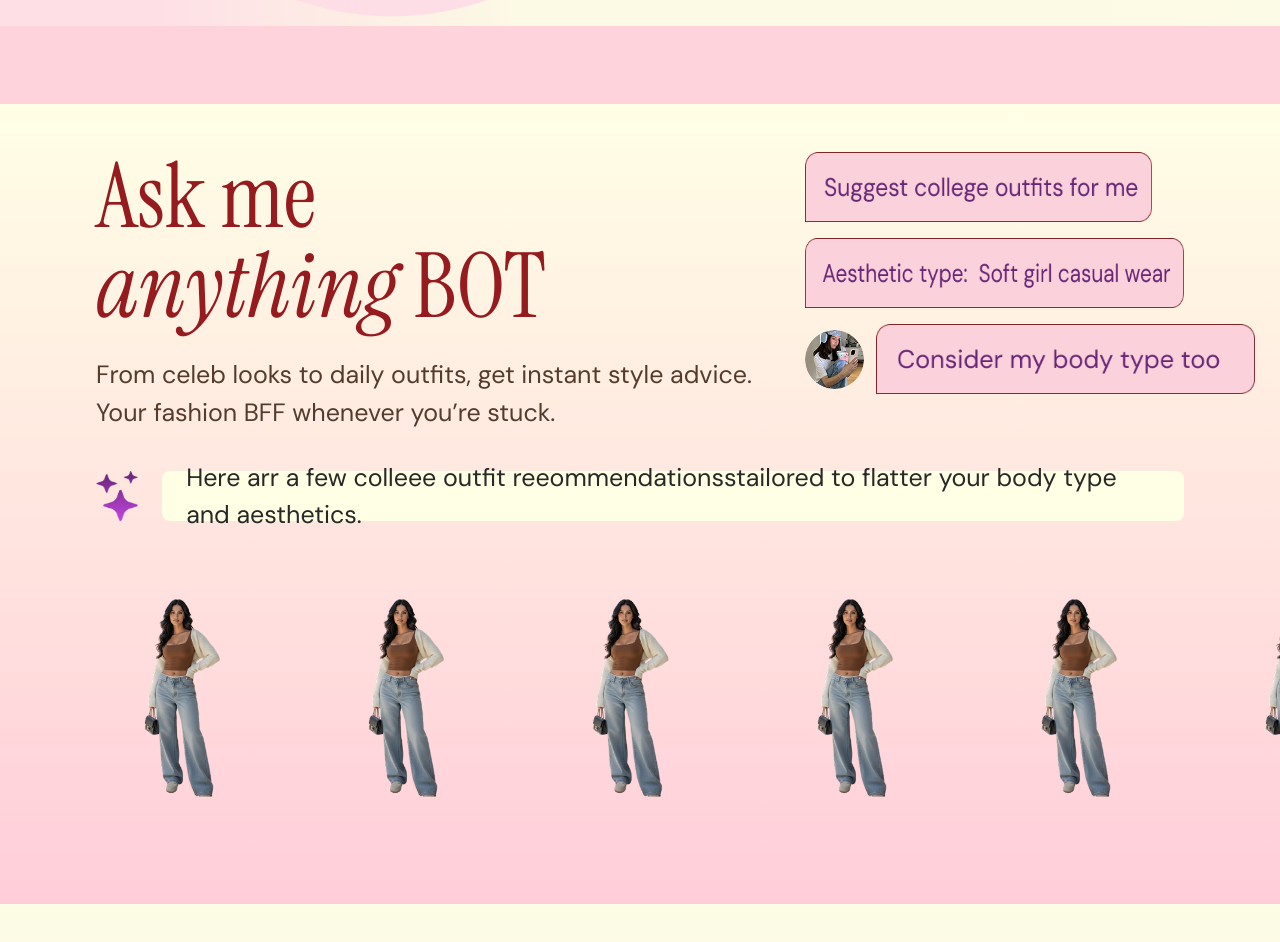
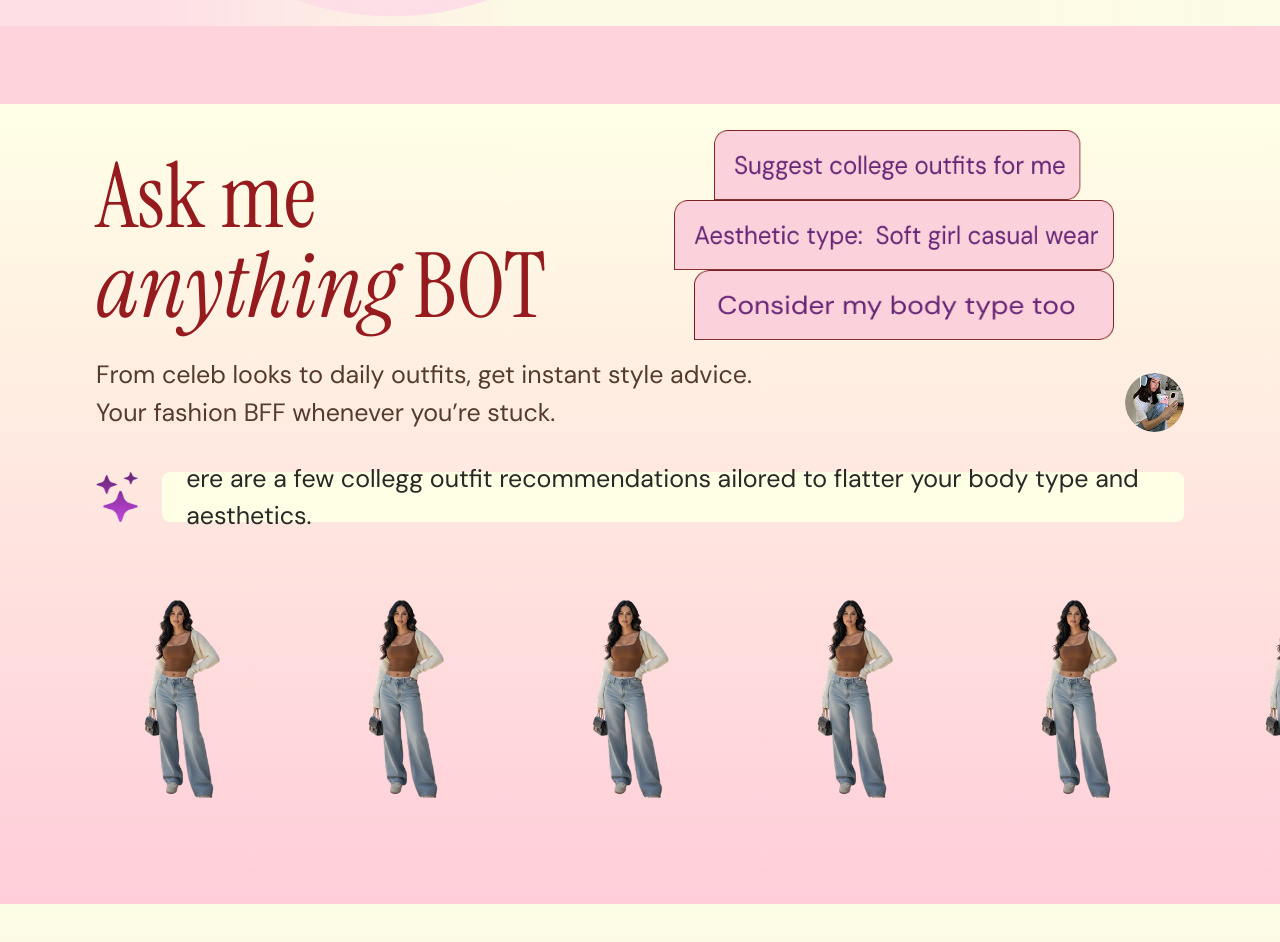
Before and after one commit to anuj-dhamne/Bae-Website, a React (Vite) app in the folder Frontend/: page / in a window 1280 px wide. Shown: the part 3480-4422 px from the top of the page. Built offline with nearby package versions, Linux system fonts and the light colour scheme; a web font is replaced by a local one.

Commit message:
Add react-intersection-observer dependency and implement in FashionBot for enhanced animation control

```diff
--- a/Frontend/package.json
+++ b/Frontend/package.json
@@ -15,7 +15,8 @@
     "lucide-react": "^0.544.0",
     "react": "^19.1.1",
     "react-dom": "^19.1.1",
-    "react-icons": "^5.5.0"
+    "react-icons": "^5.5.0",
+    "react-intersection-observer": "^9.16.0"
   },
   "devDependencies": {
     "@eslint/js": "^9.36.0",
--- a/Frontend/src/components/FashionBot.jsx
+++ b/Frontend/src/components/FashionBot.jsx
@@ -1,5 +1,7 @@
 import React, { useEffect, useState } from "react";
 import { motion } from "framer-motion";
+import { useInView } from "react-intersection-observer";
+
 import profilePic from "../assets/dp.png";
 import msg1 from "../assets/msg1.png";
 import msg2 from "../assets/msg2.png";
@@ -30,17 +32,35 @@ const useTypingEffect = (text, speed = 50) => {
 
 export default function FashionBot() {
   const text =
-    "Heere are a few college outfit recommendations tailored to flatter your body type and aesthetics.";
+    "Here are a few college outfit recommendations tailored to flatter your body type and aesthetics.";
   const typedText = useTypingEffect(text, 40);
 
+  const [step, setStep] = useState(0);
+  const { ref, inView } = useInView({
+    threshold: 0.4,
+    triggerOnce: true,
+  });
+
+  // Start animation sequence
+  useEffect(() => {
+    if (inView) {
+      setTimeout(() => setStep(1), 300); // msg1 appears
+      setTimeout(() => setStep(2), 1300); // msg2 slides up, msg2 appears
+      setTimeout(() => setStep(3), 2300); // msg3 slides up, msg3 appears
+    }
+  }, [inView]);
+
   return (
-    <div className="w-screen h-screen overflow-hidden bg-gradient-to-b from-[#FFFFE6] to-[#FFCDD9] flex flex-col justify-between">
+    <div
+      ref={ref}
+      className="w-screen h-screen overflow-hidden bg-gradient-to-b from-[#FFFFE6] to-[#FFCDD9] flex flex-col justify-between"
+    >
       {/* Top Section */}
       <div className="flex justify-between px-24 pt-12">
         {/* Left Title */}
         <div className="max-w-[800px]">
           <h1 className="font-[Instrument_Serif] text-[#961B1E] text-[90px] leading-none">
-            Ask me{" "} <br />
+            Ask me <br />
             <span className="italic text-[#961B1E]">anything</span>{" "}
             <span className="text-[90px] not-italic">BOT</span>
           </h1>
@@ -50,44 +70,67 @@ export default function FashionBot() {
           </p>
         </div>
 
-        {/* Right Chat Messages */}
-        <div className="relative w-[600px] flex flex-col items-end gap-4">
-          <motion.img
-            src={msg1}
-            alt="msg1"
-            initial={{ opacity: 0, y: 50 }}
-            animate={{ opacity: 1, y: 0 }}
-            transition={{ delay: 0.3, duration: 0.6 }}
-            className="w-[400px] h-[70px]"
-          />
-          <motion.img
-            src={msg2}
-            alt="msg2"
-            initial={{ opacity: 0, x: 50 }}
-            animate={{ opacity: 1, x: 0 }}
-            transition={{ delay: 0.8, duration: 0.6 }}
-            className="w-[467px] h-[70px]"
-          />
-          <div className="flex items-center gap-3">
+        {/* Chat Section */}
+        <div className="relative w-[600px] h-[280px] flex justify-end items-end">
+          {/* Static DP */}
+          <div className="absolute bottom-0 right-0 z-10">
             <img
               src={profilePic}
               alt="profile"
               className="w-[59px] h-[59px] rounded-full"
             />
-            <motion.img
-              src={msg3}
-              alt="msg3"
-              initial={{ opacity: 0, y: 50 }}
-              animate={{ opacity: 1, y: 0 }}
-              transition={{ delay: 1.2, duration: 0.6 }}
-              className="w-[400px] h-[70px]"
-            />
           </div>
 
+          {/* Chat Messages Container */}
+          <div className="absolute bottom-[80px] right-[70px] flex flex-col items-end justify-end h-[180px] w-[450px] overflow-visible mb-3">
+            {/* msg1 */}
+            {step >= 1 && (
+              <motion.img
+                src={msg1}
+                alt="msg1"
+                initial={{ y: 40, opacity: 0, scale: 0.9 }}
+                animate={{
+                  y: step >= 2 ? -140 : 0,
+                  opacity: 1,
+                  scale: 1,
+                }}
+                transition={{ duration: 0.6, ease: "easeOut" }}
+                className="absolute bottom-0 right-0 w-[400px] h-[70px]"
+              />
+            )}
+
+            {/* msg2 */}
+            {step >= 2 && (
+              <motion.img
+                src={msg2}
+                alt="msg2"
+                initial={{ y: 40, opacity: 0, scale: 0.9 }}
+                animate={{
+                  y: step >= 3 ? -70 : 0,
+                  opacity: 1,
+                  scale: 1,
+                }}
+                transition={{ duration: 0.6, ease: "easeOut" }}
+                className="absolute bottom-0 right-0 w-[440px] h-[70px]"
+              />
+            )}
+
+            {/* msg3 */}
+            {step >= 3 && (
+              <motion.img
+                src={msg3}
+                alt="msg3"
+                initial={{ y: 40, opacity: 0, scale: 0.9 }}
+                animate={{ y: 0, opacity: 1, scale: 1 }}
+                transition={{ duration: 0.6, ease: "easeOut" }}
+                className="absolute bottom-0 right-0 w-[420px] h-[70px]"
+              />
+            )}
+          </div>
         </div>
       </div>
 
-      {/* Middle Typing Bar */}
+      {/* Typing Bar */}
       <div className="flex items-center gap-6 px-24 mt-10 mb-13">
         <img src={logo} alt="logo" className="w-[45px] h-[50px]" />
         <div className="w-full max-w-[1170px] h-[50px] bg-[#FFFFE6] rounded-lg flex items-center px-6">
@@ -97,7 +140,7 @@ export default function FashionBot() {
         </div>
       </div>
 
-      {/* Bottom Infinite Scroller */}
+      {/* Scrolling Models */}
       <div className="w-full h-[370px] overflow-hidden mt-6 relative">
         <motion.div
           className="flex gap-12 min-w-full"
@@ -114,7 +157,6 @@ export default function FashionBot() {
               />
             )
           )}
-          {/* Duplicate for seamless loop */}
           {[model1, model2, model3, model4, model5, model6, model7].map(
             (model, idx) => (
               <img
```
Also changed, not shown: 1 other file (tests, documents, lock files or other folders).
